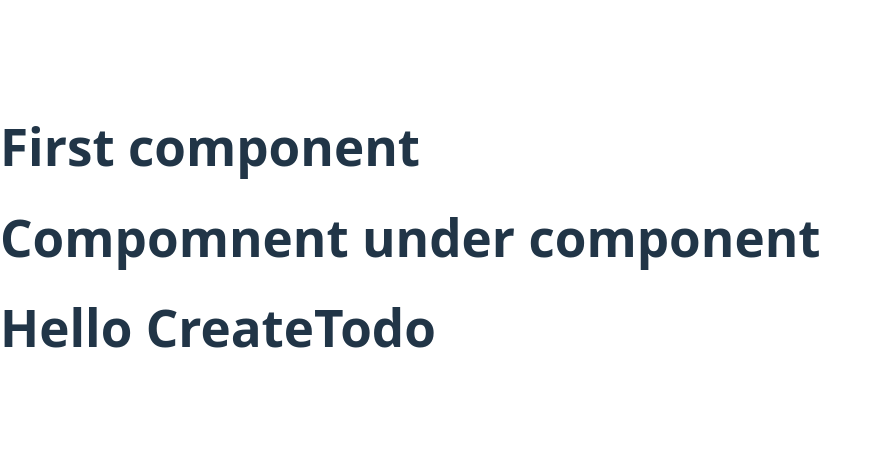
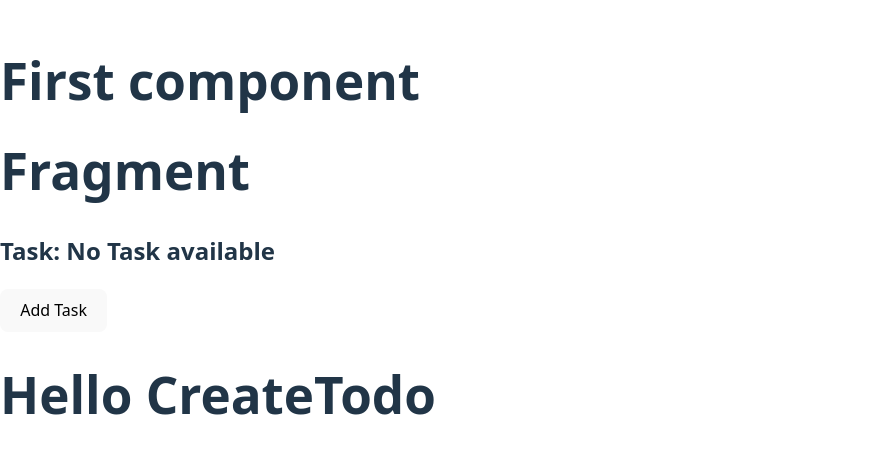
Before and after one commit to Harshit-Learn/REACT-JS, a React (Vite) app in the folder dailytask/: page / in a window 1280 px wide. Shown: the part 163-616 px from the top of the page, without its empty margins (0-882 px from the left). Built offline with nearby package versions, Linux system fonts and the light colour scheme.

Commit message:
using javascript expression inside JSX

```diff
--- a/dailytask/src/Component/Card.jsx
+++ b/dailytask/src/Component/Card.jsx
@@ -1,12 +1,12 @@
 import React from "react"
 import CompUnd  from './CompUnd.jsx'
+function Card(){
 
-function Card(){
     return (
-    <div>
+    <>
          <h1>First component</h1>
          <CompUnd />
-</div>
+    </>
 
 
     );
--- a/dailytask/src/Component/CompUnd.jsx
+++ b/dailytask/src/Component/CompUnd.jsx
@@ -2,12 +2,23 @@ import React from 'react'
 
 const CompUnd = () => {
   return (
-    <div>
-      <h1>Compomnent under component</h1>
+
+       // React Fragments: Method-1  Short Syntax (<>...</>)
+      //  <>
+      // <h1>Compomnent under component</h1>
+      // <p> React Fragment</p>
+      // <h6> Normal DIV</h6>
+      // </>
+
+      //  React Fragments: Method-2  Full Syntax (<React.Fragment>)
+      <React.Fragment>
+          <h1> Fragment</h1>
 
 
-    </div>
-  )
+      </React.Fragment>
+
+
+  );
 }
 
 export default CompUnd
--- a/dailytask/src/Component/CreateTodo.jsx
+++ b/dailytask/src/Component/CreateTodo.jsx
@@ -1,8 +1,23 @@
 import React from 'react'
+const CreateTodo = () => {
 
-const CreateTodo = () => {
+  const task = 0; // variable
+  const createTask = () => { // function
+    // if (task === 0){
+    //   return " No Task available "
+    // } else {
+    //   return `${task}`;
+    // }
+
+    return task === 0 ? " No Task available " : ` Total Task : ${task}`; // Ternery Operator
+
+
+  }
+
   return (
     <div>
+    <h2> Task:{createTask()} </h2>
+    <button> Add Task </button>
       <h1>Hello CreateTodo </h1>
     </div>
   )
```
